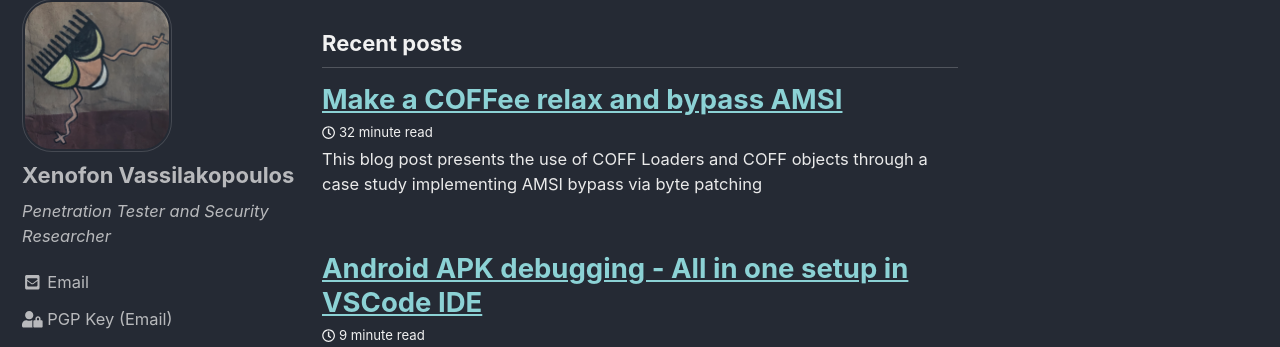
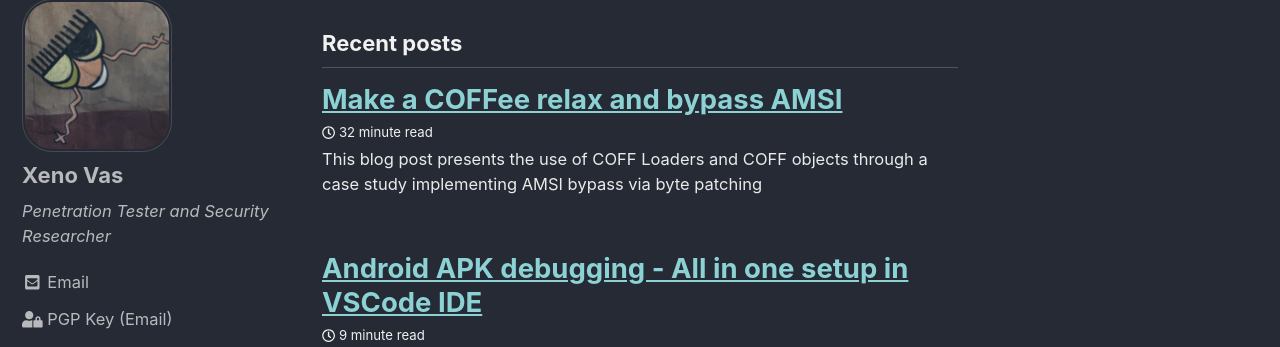
Before and after one commit to xen0vas/xen0vas.github.io, a Jekyll site: the page built from index.html, in a window 1280 px wide. Shown: the part 112-459 px from the top of the page. Built offline with Jekyll 4.4.1, drawn with Linux system fonts in a browser that asks for light colours; cached includes are drawn as plain includes; the list of posts is cut into pages by our own code.

Commit message:
powered by

```diff
--- a/_config.yml
+++ b/_config.yml
@@ -109,7 +109,7 @@ analytics:
 
 # Site Author
 author:
-  name             : "Xenofon Vassilakopoulos"
+  name             : "Xeno Vas"
   avatar           : "/assets/images/avatar.jpg" # path of avatar image, e.g. "/assets/images/bio-photo.jpg"
   bio              : "Penetration Tester and Security Researcher"
   #location        : ""
```
